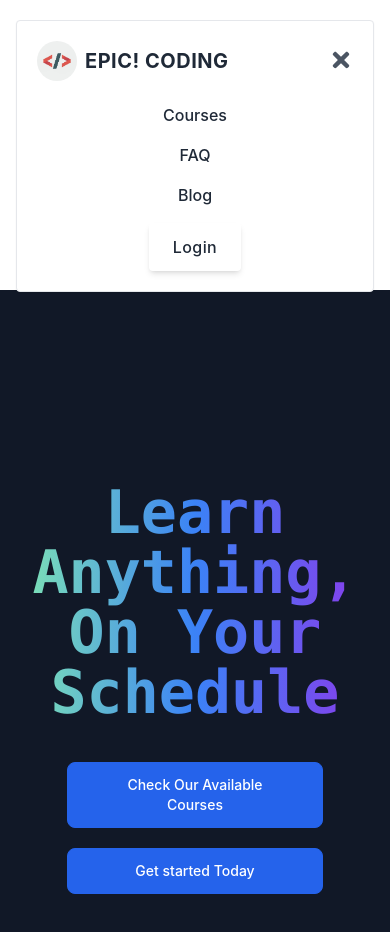
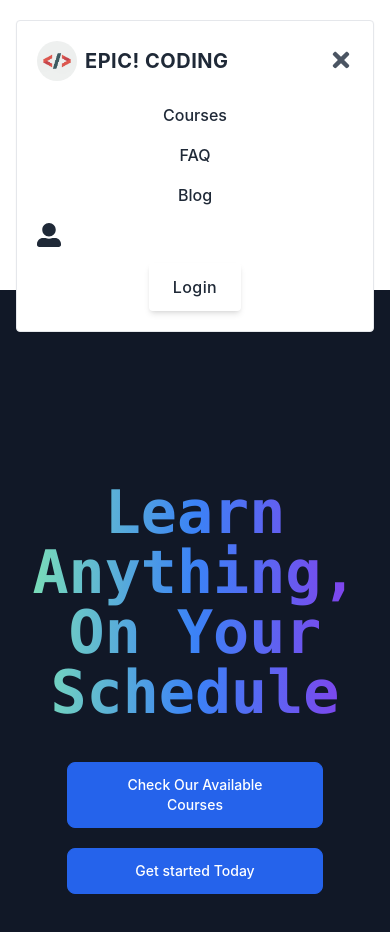
Before and after one commit to sajid1545/epic-coding_client, a React (Create React App) app: page / in a window 390 px wide. Both pictures are taken after a click on the button "Open Menu". Shown: the top 932 px of the page. Built offline with nearby package versions, Linux system fonts and the light colour scheme; no server answers.

Commit message:
user profile image can be seen in mobile devices

```diff
--- a/src/Components/Header/Header.jsx
+++ b/src/Components/Header/Header.jsx
@@ -138,6 +138,21 @@ const Header = () => {
 														Blog
 													</NavLink>
 												</li>
+												<li>
+													<Link>
+														{user?.photoURL ? (
+															<div
+																className="tooltip tooltip-bottom tooltip-info"
+																data-tip={user?.displayName}>
+																<div className="avatar online w-12 h-12">
+																	<img src={user.photoURL} alt="" className=" rounded-full " />
+																</div>
+															</div>
+														) : (
+															<FaUserAlt className="w-6 h-6" />
+														)}
+													</Link>
+												</li>
 
 												<li>
 													{user?.uid ? (
@@ -159,6 +174,7 @@ const Header = () => {
 														</Link>
 													)}
 												</li>
+
 											</ul>
 										</nav>
 									</div>
--- a/src/Pages/Auth/Login/Login.jsx
+++ b/src/Pages/Auth/Login/Login.jsx
@@ -14,10 +14,9 @@ const Login = () => {
 	const navigate = useNavigate();
 	const from = location.state?.from?.pathname || '/';
 
-	// const [userEmail, setUserEmail] = useState('');
+	navigate(from, { replace: true });
 
 	// users can login if they have already created an account
-	navigate(from, { replace: true });
 
 	const handleSubmit = (e) => {
 		e.preventDefault();
@@ -70,21 +69,6 @@ const Login = () => {
 			});
 	};
 
-	// const handleUserEmailBlur = (e) => {
-	// 	let email = e.target.value;
-	// 	setUserEmail(email);
-	// };
-
-	// const handleForgotPassword = (e) => {
-	// 	forgotPassword(userEmail)
-	// 		.then(() => {
-	// 			toast.success('email sent successfully');
-	// 		})
-	// 		.catch((e) => {
-	// 			toast.error(e.message);
-	// 		});
-	// };
-
 	return (
 		<div className="mb-5 login-comp p-10 md:p-20">
 			<div className="w-full max-w-md mx-auto p-4 rounded-md shadow sm:p-8 dark:bg-gray-900 dark:text-gray-100 ">
@@ -107,7 +91,6 @@ const Login = () => {
 								type="email"
 								name="email"
 								placeholder="Email"
-								// onBlur={handleUserEmailBlur}
 								required
 								className="w-full px-3 py-2 border rounded-md dark:border-gray-700 dark:bg-gray-900 dark:text-gray-100 focus:dark:border-violet-400"
 							/>
@@ -117,11 +100,6 @@ const Login = () => {
 								<label htmlFor="password" className="text-sm">
 									Password
 								</label>
-								<button
-									// onClick={handleForgotPassword}
-									className="text-xs hover:underline dark:text-gray-400">
-									Forgot password?
-								</button>
 							</div>
 							<input
 								type="password"
--- a/src/Pages/Auth/Register/Register.jsx
+++ b/src/Pages/Auth/Register/Register.jsx
@@ -1,4 +1,4 @@
-import React, { useContext, useEffect, useState } from 'react';
+import React, { useContext, useState } from 'react';
 import './register.css';
 import { Link } from 'react-router-dom';
 import { AuthContext } from '../../../Contexts/UserContextProvider';
```
